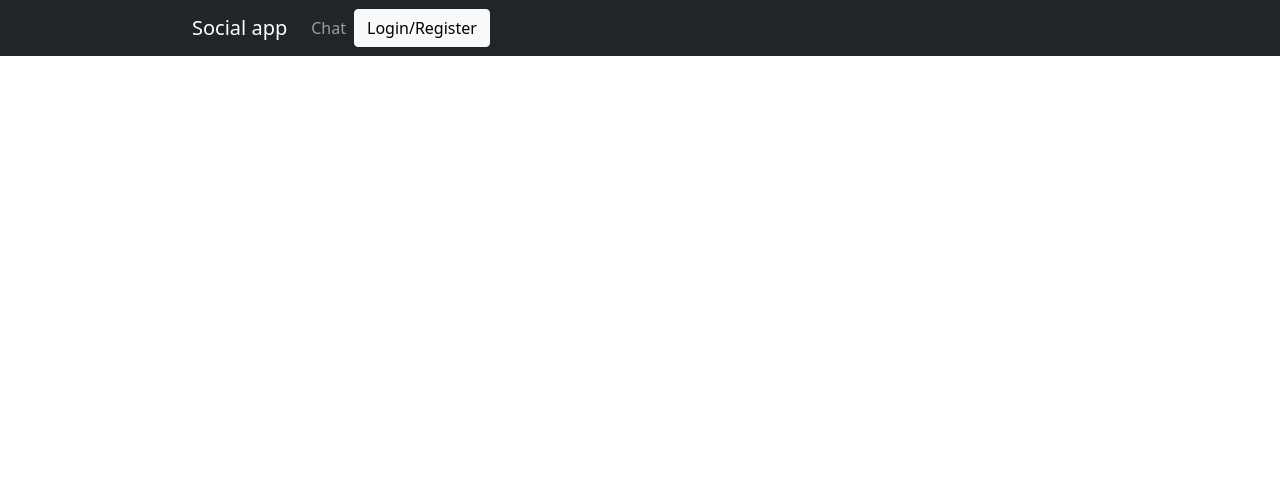
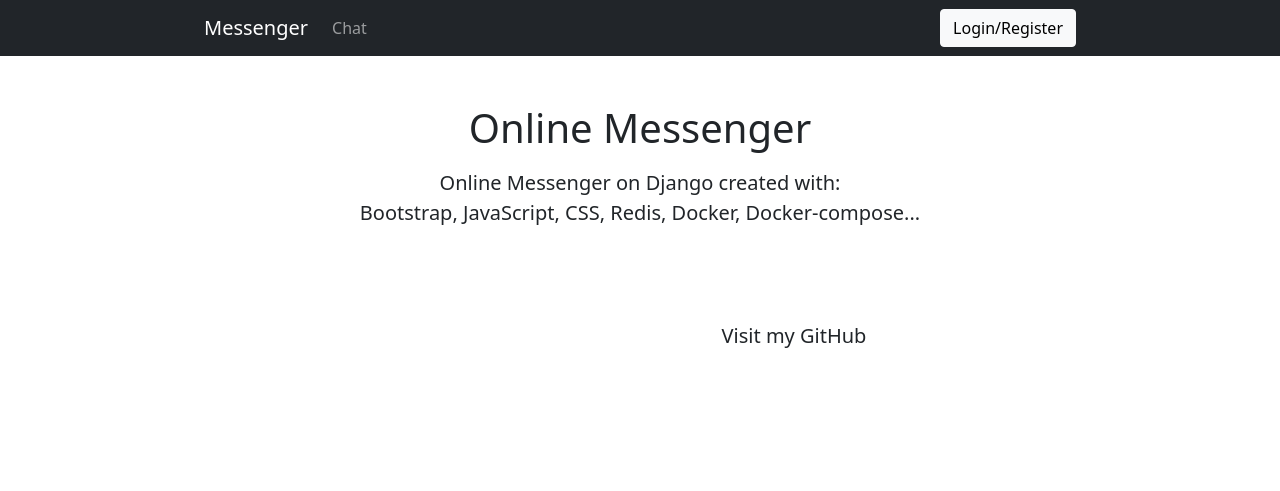
Before and after one commit to woozlic/messenger, a Django app: page / in a window 1280 px wide. Shown: the top 491 px of the page. Run offline with Django 3.2, Linux system fonts and the light colour scheme; some libraries are stand-ins or nearby versions.

Commit message:
changed index page

```diff
--- a/src/messenger/templates/main.html
+++ b/src/messenger/templates/main.html
@@ -8,6 +8,29 @@
 
 {% block body %}
 
+    <div class="bd-masthead mb-3" id="content">
+        <div class="container-xxl bd-gutter">
+            <div class="col-md-8 mx-auto text-center">
+                <h1 class="mb-3 fw-semibold">Online Messenger</h1>
+                <p class="lead mb-4">
+                    Online Messenger on Django created with: <br>
+                    Bootstrap, JavaScript, CSS, Redis, Docker, Docker-compose...
+                </p>
+                <div class="d-flex flex-column flex-lg-row align-items-md-stretch justify-content-md-center gap-3 mb-4">
+                    <a href="https://github.com/woozlic"
+                       class="btn btn-lg bd-btn-lg btn-bd-primary d-flex align-items-center justify-content-center fw-semibold"
+                       onclick="ga('send', 'event', 'Jumbotron actions', 'Get started', 'Get started');">
+                        <svg class="bi me-2" aria-hidden="true">
+                            <use xlink:href="#book-half"></use>
+                        </svg>
+                        Visit my GitHub
+                    </a>
+                </div>
+
+            </div>
+        </div>
+    </div>
+
 {% endblock %}
 
 {% block extra_js %}
--- a/src/static/main/css/main.css
+++ b/src/static/main/css/main.css
@@ -3,3 +3,7 @@
     padding-left: 15%;
     padding-right: 15%;
 }
+
+.bd-masthead {
+    padding: 3rem 0;
+}
--- a/src/templates/navbar.html
+++ b/src/templates/navbar.html
@@ -1,10 +1,11 @@
 <nav class="navbar navbar-dark bg-dark navbar-expand-lg top-navbar">
-    <a class="navbar-brand" href="{% url 'index' %}">Social app</a>
+    <div class="container-fluid">
+        <a class="navbar-brand" href="{% url 'index' %}">Messenger</a>
         <button class="navbar-toggler" type="button" data-toggle="collapse" data-target="#navbarText" aria-controls="navbarText" aria-expanded="false" aria-label="Toggle navigation">
             <span class="navbar-toggler-icon"></span>
         </button>
         <div class="collapse navbar-collapse" id="navbarText">
-        <ul class="navbar-nav mr-auto mt-2 mt-lg-0">
+            <ul class="navbar-nav me-auto mb-2 mb-lg-0">
                 <li class="nav-item">
                     <a class="nav-link" href="{% url 'chat' %}">Chat</a>
                 </li>
@@ -20,4 +21,5 @@
                 {% endif %}
             </form>
         </div>
+    </div>
 </nav>
```
Also changed, not shown: README.md. Lines whose indentation alone changed are shown as unchanged.
